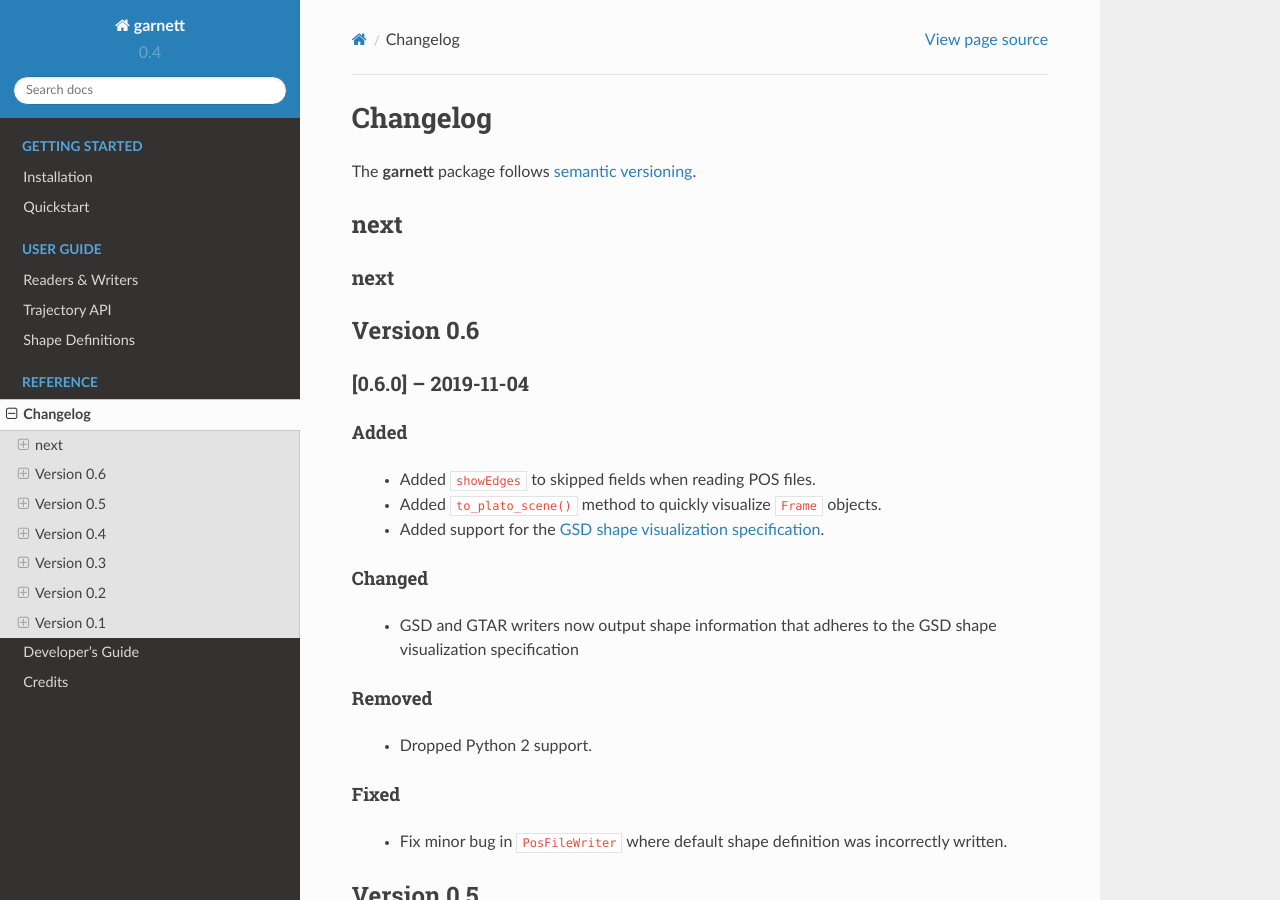
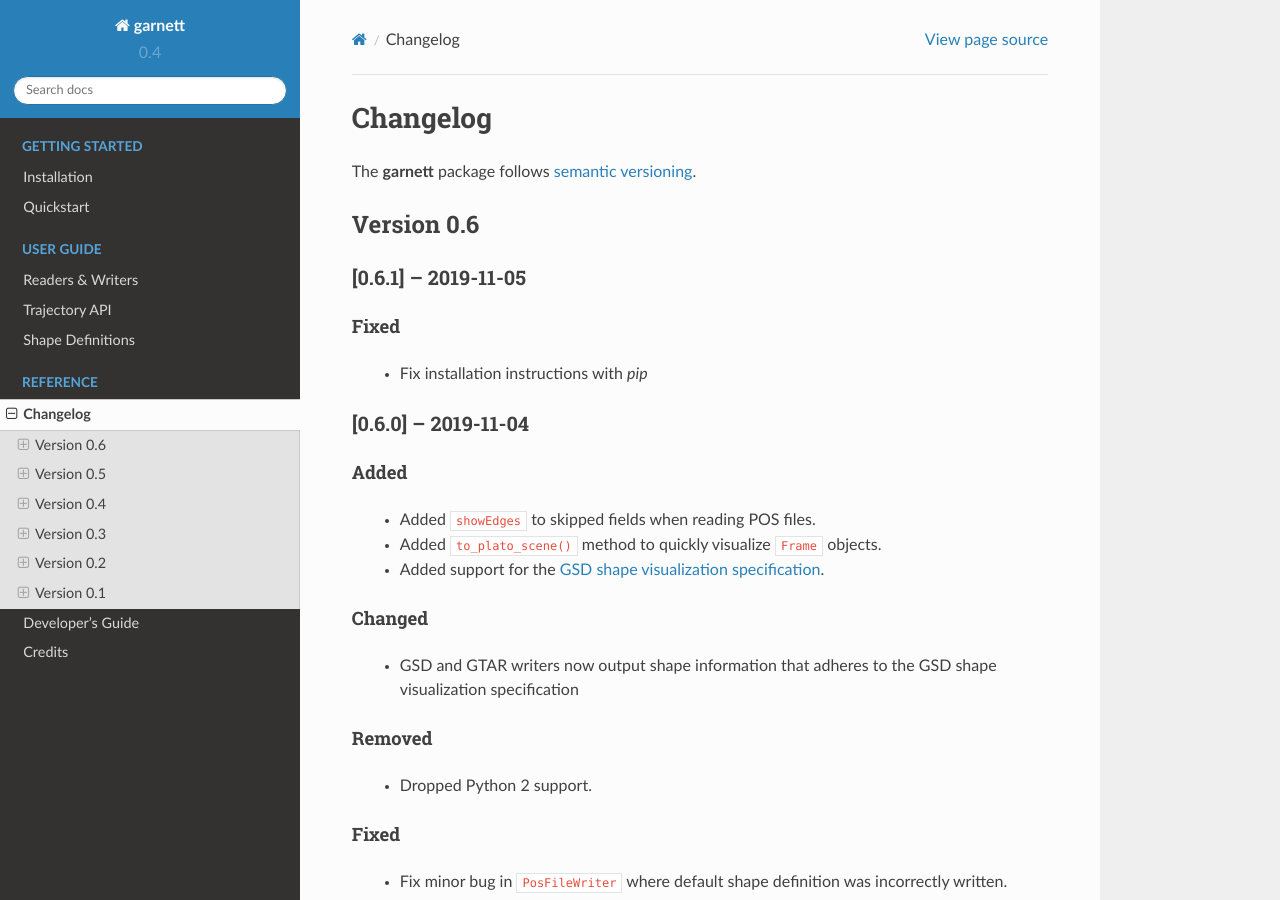
Before and after one commit to glotzerlab/garnett, a Sphinx documentation site: the page built from doc/changes.rst, in a window 1280 px wide and 900 px high. Built offline with Sphinx 7.4.7 and the Read the Docs theme 2.0.0, drawn with Linux system fonts in a browser that asks for light colours.

Commit message:
fix install instructions & remove next headers

```diff
--- a/changelog.rst
+++ b/changelog.rst
@@ -4,14 +4,15 @@ Changelog
 
 The **garnett** package follows `semantic versioning <https://semver.org/>`_.
 
-next
-====
-
-next
-----
-
 Version 0.6
 ===========
+
+[0.6.1] -- 2019-11-05
+---------------------
+
+Fixed
++++++
+  - Fix installation instructions with `pip`
 
 [0.6.0] -- 2019-11-04
 ---------------------
--- a/doc/installation.rst
+++ b/doc/installation.rst
@@ -36,13 +36,13 @@ To install the package with the package manager pip_, execute
 
 .. code:: bash
 
-    $ pip install git+https://github.com/glotzerlab/garnett.git#egg=garnett --user
+    $ pip install garnett --user
 
 To upgrade the package, simply execute the same command with the `--upgrade` option.
 
 .. code:: bash
 
-    $ pip install git+https://github.com/glotzerlab/garnett.git#egg=garnett --user --upgrade
+    $ pip install garnett --user --upgrade
 
 With git
 --------
```
